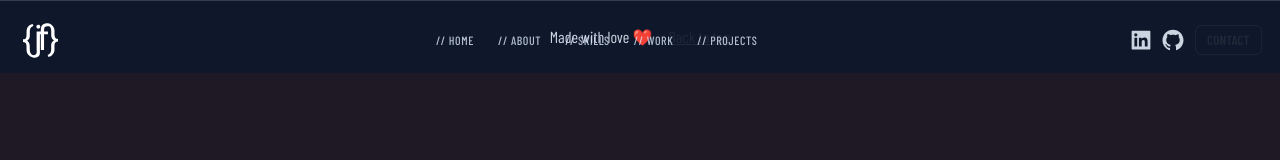
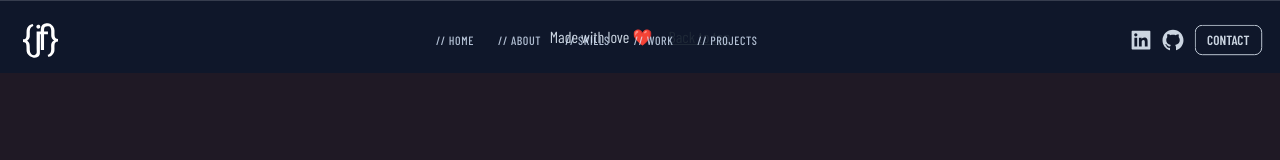
Before and after one commit to JordanSol/developer-portfolio, a Next.js app: page /blog in a window 1280 px wide. Shown: the top 160 px of the page. Built offline with nearby package versions, Linux system fonts and the light colour scheme; a web font is replaced by a local one.

Commit message:
fixing colors

```diff
--- a/components/MobileMenu.tsx
+++ b/components/MobileMenu.tsx
@@ -104,12 +104,12 @@ const MobileMenu: FC<{toggle: Dispatch<React.SetStateAction<boolean>>, show: boo
                     </a>
                     {router.route !== "/" ? (
                         <Link href="/#contact" onClick={() => toggle(false)}>
-                            <span className='btn btn-sm btn-outline btn-primary-content'>
+                            <span className='btn btn-sm btn-outline btn-primary-content border-slate-300 text-slate-300 hover:bg-slate-300 hover:text-slate-900'>
                                 CONTACT
                             </span>
                         </Link>
                     ) : (
-                        <Anchor to="contact" smooth={true} className='btn btn-sm btn-outline btn-primary-content' onClick={() => toggle(false)}>
+                        <Anchor to="contact" smooth={true} className='btn btn-sm btn-outline btn-primary-content border-slate-300 text-slate-300 hover:bg-slate-300 hover:text-slate-900' onClick={() => toggle(false)}>
                             CONTACT
                         </Anchor>
                     )}
--- a/components/Nav.tsx
+++ b/components/Nav.tsx
@@ -102,12 +102,12 @@ const Nav: FC = () => {
                     </a>
                     {router.route !== "/" ? (
                             <Link href="/#contact">
-                                <span className='btn btn-sm btn-outline btn-primary-content'>
+                                <span className='btn btn-sm btn-outline btn-primary-content border-slate-300 text-slate-300 hover:bg-slate-300 hover:text-slate-900'>
                                     CONTACT
                                 </span>
                             </Link>
                         ) : (
-                            <Anchor to="contact" smooth={true} className='btn btn-sm btn-outline btn-primary-content'>
+                            <Anchor to="contact" smooth={true} className='btn btn-sm btn-outline btn-primary-content border-slate-300 text-slate-300 hover:bg-slate-300 hover:text-slate-900'>
                                 CONTACT
                             </Anchor>
                         )}
```
